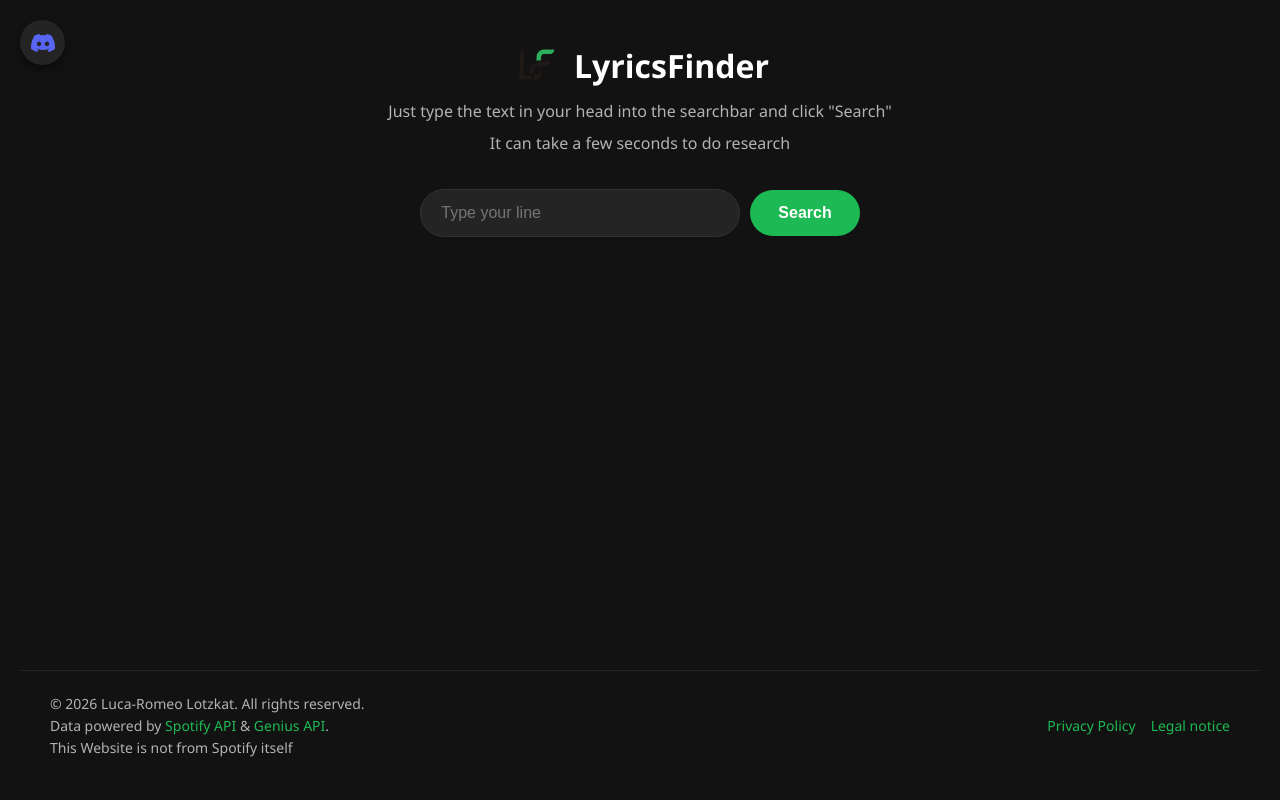
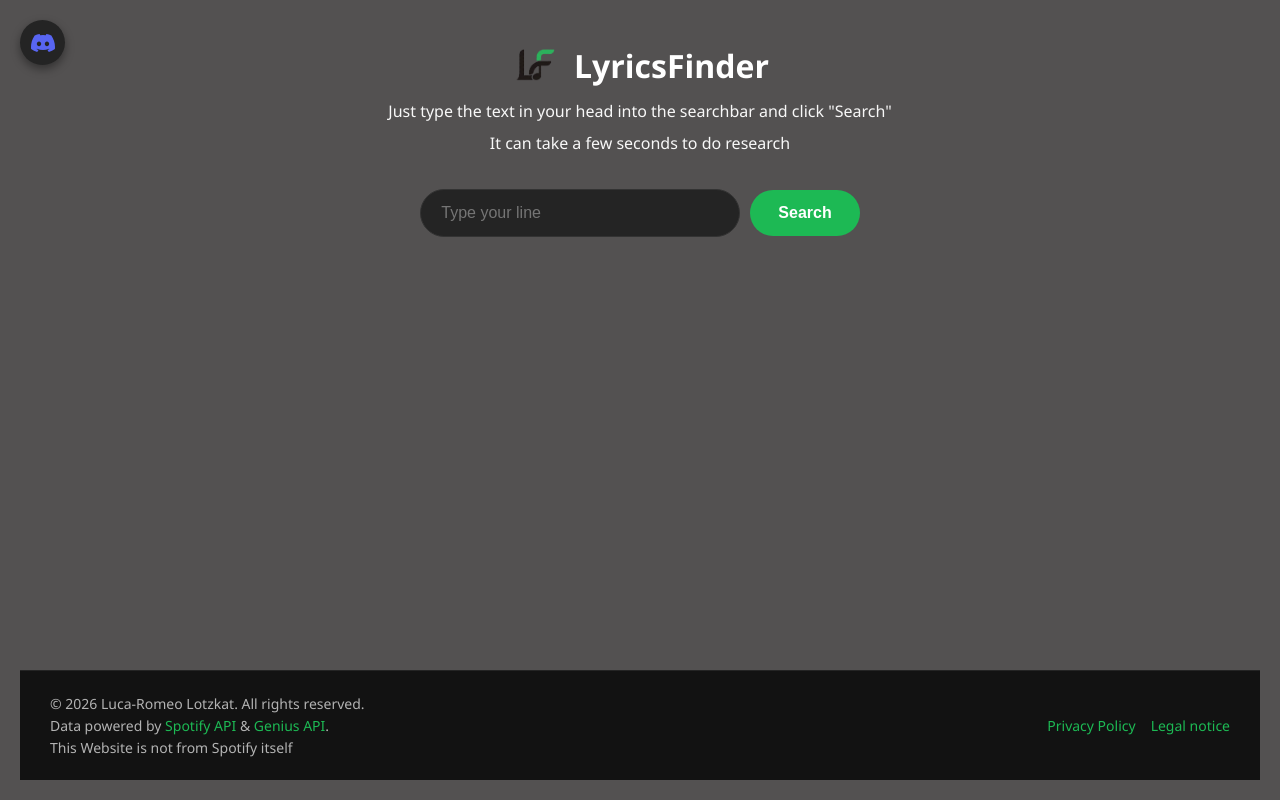
Before and after one commit to realkek2010/LyricsFinder, a Flask app: page / in a window 1280 px wide. Run offline with Flask 3, Linux system fonts and the light colour scheme.

Commit message:
Update style.css
Edited Colours

```diff
--- a/static/style.css
+++ b/static/style.css
@@ -7,7 +7,7 @@
 
 body {
     font-family: 'Segoe UI', Tahoma, Geneva, Verdana, sans-serif;
-    background-color: #121212;
+    background-color: #535151;
     color: #ffffff;
     text-align: center;
     padding: 20px;
@@ -61,7 +61,7 @@ body {
     display: flex;
     align-items: center;
     justify-content: center;
-    gap: 15px;
+    gap: 0px;
     margin-top: 20px;
     margin-bottom: 20px;
 }
@@ -80,7 +80,7 @@ h1 {
 .P1 {
     font-family: 'Segoe UI', Tahoma, Geneva, Verdana, sans-serif;
     margin-bottom: 10px;
-    color: #b3b3b3;
+    color: #f8f8f8;
 }
 
 /* --- Search Area --- */
```
